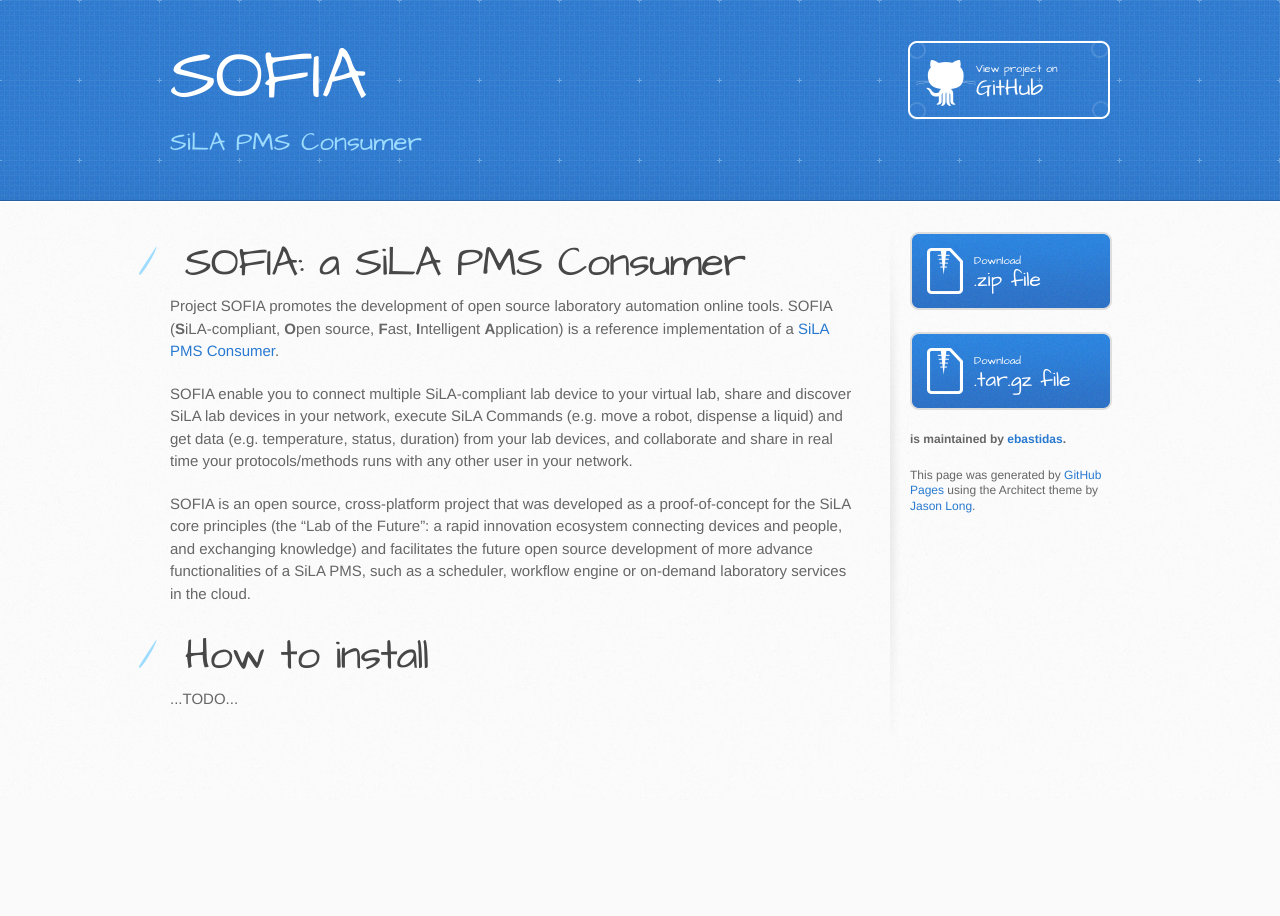
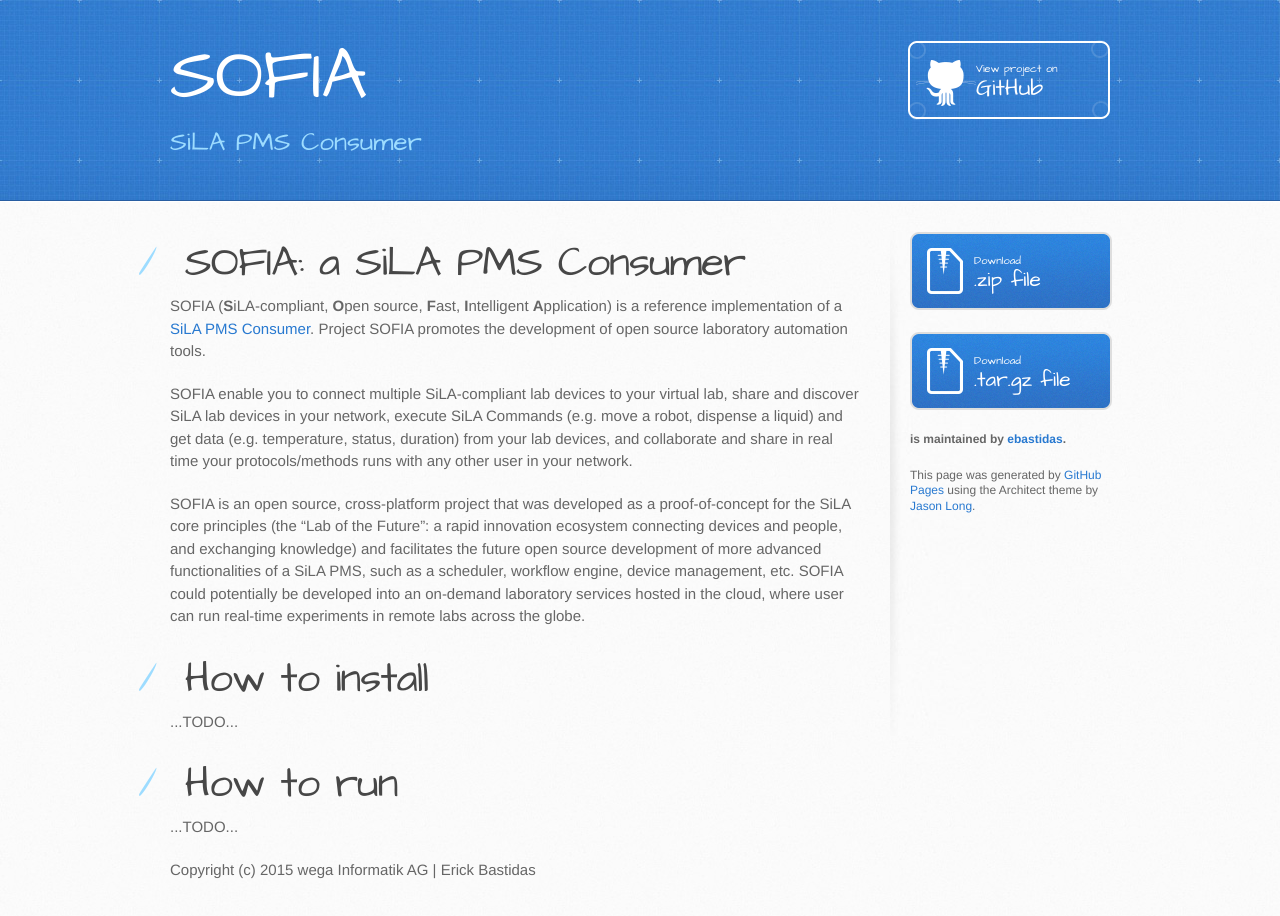
Before and after one commit to ebastidas/sofia-sila-pms, a plain HTML site: page index.html in a window 1280 px wide. Before the commit the page ends 800 px from the top, so only its background shows below. Drawn offline with Linux system fonts and the light colour scheme.

```diff
--- a/index.html
+++ b/index.html
@@ -31,16 +31,23 @@
           <h1>
 <a id="sofia-a-sila-pms-consumer" class="anchor" href="#sofia-a-sila-pms-consumer" aria-hidden="true"><span class="octicon octicon-link"></span></a>SOFIA: a SiLA PMS Consumer</h1>
 
-<p>Project SOFIA promotes the development of open source laboratory automation online tools. SOFIA (<b>S</b>iLA-compliant, <b>O</b>pen source, <b>F</b>ast, <b>I</b>ntelligent <b>A</b>pplication) is a reference implementation of a <a href="http://www.sila-standard.org/standards/pms/">SiLA PMS Consumer</a>. </p>
+<p>SOFIA (<strong>S</strong>iLA-compliant, <strong>O</strong>pen source, <strong>F</strong>ast, <strong>I</strong>ntelligent <strong>A</strong>pplication) is a reference implementation of a <a href="http://www.sila-standard.org/standards/pms/">SiLA PMS Consumer</a>. Project SOFIA promotes the development of open source laboratory automation tools.</p>
 
-<p>SOFIA enable you to connect multiple SiLA-compliant lab device to your virtual lab, share and discover SiLA lab devices in your network, execute SiLA Commands (e.g. move a robot, dispense a liquid) and get data (e.g. temperature, status, duration) from your lab devices, and collaborate and share in real time your protocols/methods runs with any other user in your network.</p>
+<p>SOFIA enable you to connect multiple SiLA-compliant lab devices to your virtual lab, share and discover SiLA lab devices in your network, execute SiLA Commands (e.g. move a robot, dispense a liquid) and get data (e.g. temperature, status, duration) from your lab devices, and collaborate and share in real time your protocols/methods runs with any other user in your network.</p>
 
-<p>SOFIA is an open source, cross-platform project that was developed as a proof-of-concept for the SiLA core principles (the “Lab of the Future”: a rapid innovation ecosystem connecting devices and people, and exchanging knowledge) and facilitates the future open source development of more advance functionalities of a SiLA PMS, such as a scheduler, workflow engine or on-demand laboratory services in the cloud.</p>
+<p>SOFIA is an open source, cross-platform project that was developed as a proof-of-concept for the SiLA core principles (the “Lab of the Future”: a rapid innovation ecosystem connecting devices and people, and exchanging knowledge) and facilitates the future open source development of more advanced functionalities of a SiLA PMS, such as a scheduler, workflow engine, device management, etc. SOFIA could potentially be developed into an on-demand laboratory services hosted in the cloud, where user can run real-time experiments in remote labs across the globe.</p>
 
 <h1>
 <a id="how-to-install" class="anchor" href="#how-to-install" aria-hidden="true"><span class="octicon octicon-link"></span></a>How to install</h1>
 
 <p>...TODO...</p>
+
+<h1>
+<a id="how-to-run" class="anchor" href="#how-to-run" aria-hidden="true"><span class="octicon octicon-link"></span></a>How to run</h1>
+
+<p>...TODO...</p>
+
+<p>Copyright (c) 2015 wega Informatik AG | Erick Bastidas</p>
         </section>
 
         <aside id="sidebar">
```
Also changed, not shown: params.json (+1 -1 lines).
